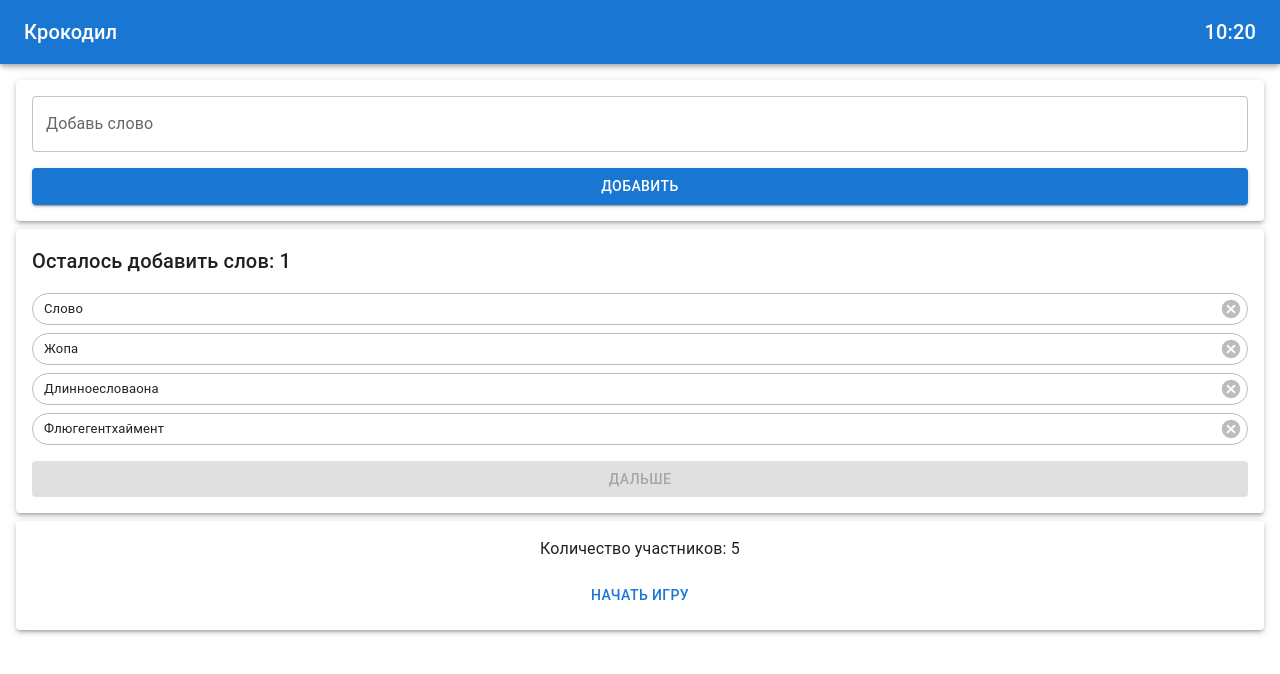
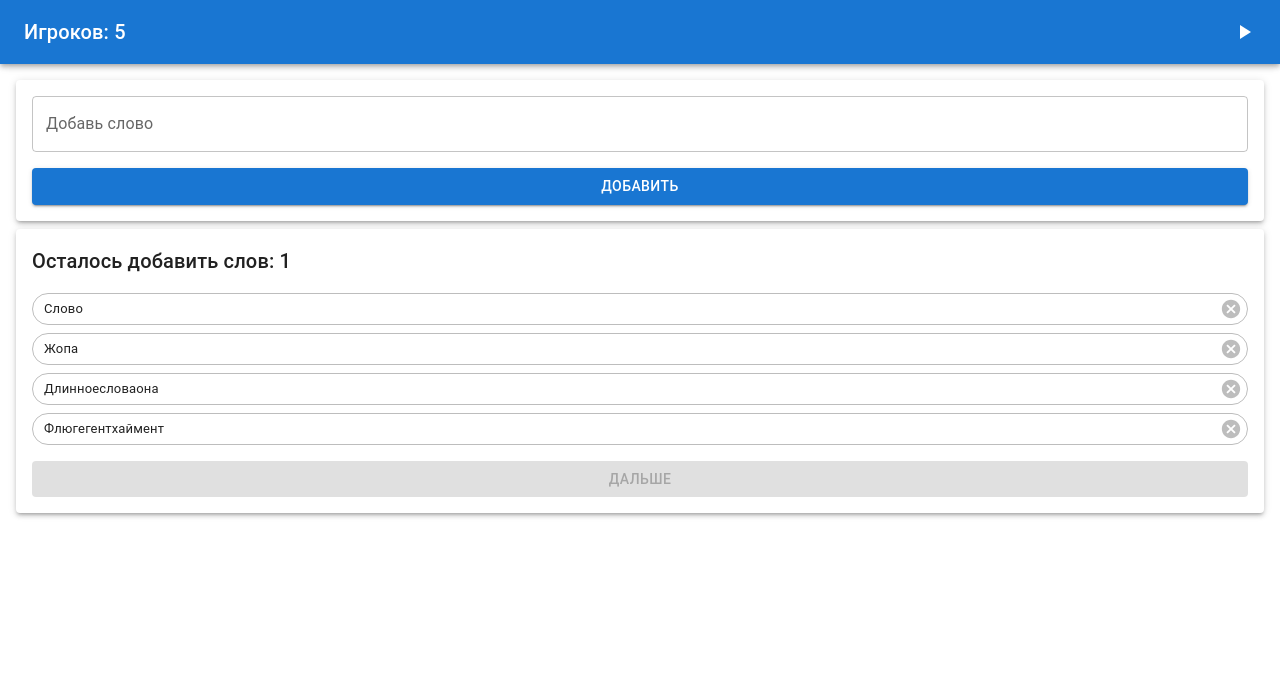
Before and after one commit to metalheadpnz/pot, a React (Vite) app: page / in a window 1280 px wide. Shown: the top 674 px of the page. Built offline with nearby package versions, Linux system fonts and the light colour scheme.

Commit message:
Create ModalStartGame and Captcha

```diff
--- a/src/App.tsx
+++ b/src/App.tsx
@@ -1,5 +1,5 @@
 import { Box, styled } from '@mui/material';
-import { NavBar } from './components/NavBar.tsx';
+import { TopMenu } from './components/TopMenu.tsx';
 import { GameContainer } from './components/GameContainer.tsx';
 
 const Offset = styled('div')(({ theme }) => theme.mixins.toolbar);
@@ -7,7 +7,7 @@ const Offset = styled('div')(({ theme }) => theme.mixins.toolbar);
 function App() {
   return (
     <Box sx={{ display: 'flex', flexDirection: 'column', minHeight: '100vh' }}>
-      <NavBar />
+      <TopMenu />
       <Offset />
       <GameContainer />
     </Box>
--- a/src/components/AddWords.tsx
+++ b/src/components/AddWords.tsx
@@ -49,14 +49,8 @@ export const AddWords = () => {
           Дальше
         </Button>
       </Card>
-      <Card elevation={3} sx={{ padding: 2 }}>
-        <Stack gap={2}>
-          <Typography textAlign={'center'}>
-            Количество участников: {5}
-          </Typography>
-          <Button>Начать игру</Button>
-        </Stack>
-      </Card>
     </Stack>
   );
 };
+
+// position: absolute; bottom: 0
--- /dev/null
+++ b/src/components/ModalStartGame.tsx
@@ -0,0 +1,64 @@
+import * as React from 'react';
+import { useState } from 'react';
+import Button from '@mui/material/Button';
+import Dialog from '@mui/material/Dialog';
+import DialogActions from '@mui/material/DialogActions';
+import DialogContent from '@mui/material/DialogContent';
+import DialogContentText from '@mui/material/DialogContentText';
+import DialogTitle from '@mui/material/DialogTitle';
+import { TextField } from '@mui/material';
+import { startGameCaptcha } from '../constants/constants.ts';
+
+type PropsType = {
+  isOpen: boolean;
+  setIsOpen: (isOpen: boolean) => void;
+};
+
+export const ModalStartGame: React.FC<PropsType> = ({ isOpen, setIsOpen }) => {
+  const [captchaValue, setCaptchaValue] = useState<string>('');
+
+  const handleClose = () => {
+    setIsOpen(false);
+  };
+
+  const handleAgree = () => {
+    if (startGameCaptcha === captchaValue) {
+      setCaptchaValue('');
+      setIsOpen(false);
+    }
+  };
+
+  return (
+    <>
+      <Dialog
+        open={isOpen}
+        keepMounted
+        onClose={handleClose}
+        aria-describedby="alert-dialog-slide-description"
+      >
+        <DialogTitle>{'Все игроки написали слова?'}</DialogTitle>
+        <DialogContent>
+          <DialogContentText id="alert-dialog-slide-description">
+            Все игроки добавили свои слова, Флюгегехаймен не забыли написать?
+          </DialogContentText>
+          <TextField
+            value={captchaValue}
+            onChange={(e) => setCaptchaValue(e.target.value)}
+            autoFocus
+            required
+            margin="dense"
+            label="Капча"
+            fullWidth
+            variant="standard"
+          />
+        </DialogContent>
+        <DialogActions>
+          <Button onClick={handleClose} color={'error'}>
+            ой, блин
+          </Button>
+          <Button onClick={handleAgree}>ПОГНАЛИ!</Button>
+        </DialogActions>
+      </Dialog>
+    </>
+  );
+};
--- a/src/components/NavBar.tsx
+++ /dev/null
@@ -1,39 +0,0 @@
-import React, { useEffect, useState } from 'react';
-import { AppBar, Stack, Toolbar, Typography } from '@mui/material';
-import { useAppStore } from '../store/app.ts';
-import { levelNames } from '../constants/constants.ts';
-
-export const NavBar = () => {
-  const currentLevel = useAppStore(
-    (state) => state.currentLevel,
-  ) as keyof typeof levelNames;
-
-  const [time, setTime] = useState<string>();
-  useEffect(() => {
-    setInterval(() => {
-      setTime(
-        `${new Date(Date.now()).getHours()}:${new Date(Date.now()).getMinutes()}`,
-      );
-    }, 1000);
-  }, []);
-
-  return (
-    <AppBar>
-      <Toolbar>
-        <Stack
-          width="100%"
-          flexDirection={'row'}
-          justifyContent={'space-between'}
-          flexWrap={'nowrap'}
-        >
-          <Typography variant="h6" component="div">
-            {levelNames[currentLevel]}
-          </Typography>
-          <Typography variant="h6" component="div">
-            {time}
-          </Typography>
-        </Stack>
-      </Toolbar>
-    </AppBar>
-  );
-};
--- /dev/null
+++ b/src/components/TopMenu.tsx
@@ -0,0 +1,50 @@
+import React, { useState } from 'react';
+import { AppBar, IconButton, Toolbar, Typography } from '@mui/material';
+import { useAppStore } from '../store/app.ts';
+import { levelNames } from '../constants/constants.ts';
+import PlayArrowIcon from '@mui/icons-material/PlayArrow';
+import { ModalStartGame } from './ModalStartGame.tsx';
+
+export const TopMenu = () => {
+  const currentLevel = useAppStore(
+    (state) => state.currentLevel,
+  ) as keyof typeof levelNames;
+
+  const [isOpen, setIsOpen] = useState(false);
+
+  const playHandler = () => {
+    setIsOpen(true);
+  };
+  return (
+    <AppBar>
+      <Toolbar>
+        {currentLevel ? (
+          <>
+            <Typography variant="h6" component="div" sx={{ flexGrow: 1 }}>
+              {levelNames[currentLevel]}
+            </Typography>
+            <Typography variant="h6" component="div">
+              Остаток: {5}
+            </Typography>
+          </>
+        ) : (
+          <>
+            <Typography variant="h6" component="div" sx={{ flexGrow: 1 }}>
+              Игроков: 5
+            </Typography>
+            <IconButton
+              size="large"
+              edge="end"
+              color="inherit"
+              aria-label="menu"
+              onClick={playHandler}
+            >
+              <PlayArrowIcon />
+            </IconButton>
+          </>
+        )}
+      </Toolbar>
+      <ModalStartGame isOpen={isOpen} setIsOpen={setIsOpen} />
+    </AppBar>
+  );
+};
--- a/src/constants/constants.ts
+++ b/src/constants/constants.ts
@@ -6,3 +6,5 @@ export const levelNames = {
 } as const;
 
 export const defaultWordsCountCard = 5;
+
+export const startGameCaptcha: string = '5';
--- a/src/store/app.ts
+++ b/src/store/app.ts
@@ -6,7 +6,7 @@ type AppStoreType = {
 };
 
 export const useAppStore = create<AppStoreType>((set) => ({
-  currentLevel: 2,
+  currentLevel: 0,
 
   setCurrentLevel: (lvl) => set({ currentLevel: lvl }),
 }));
```
